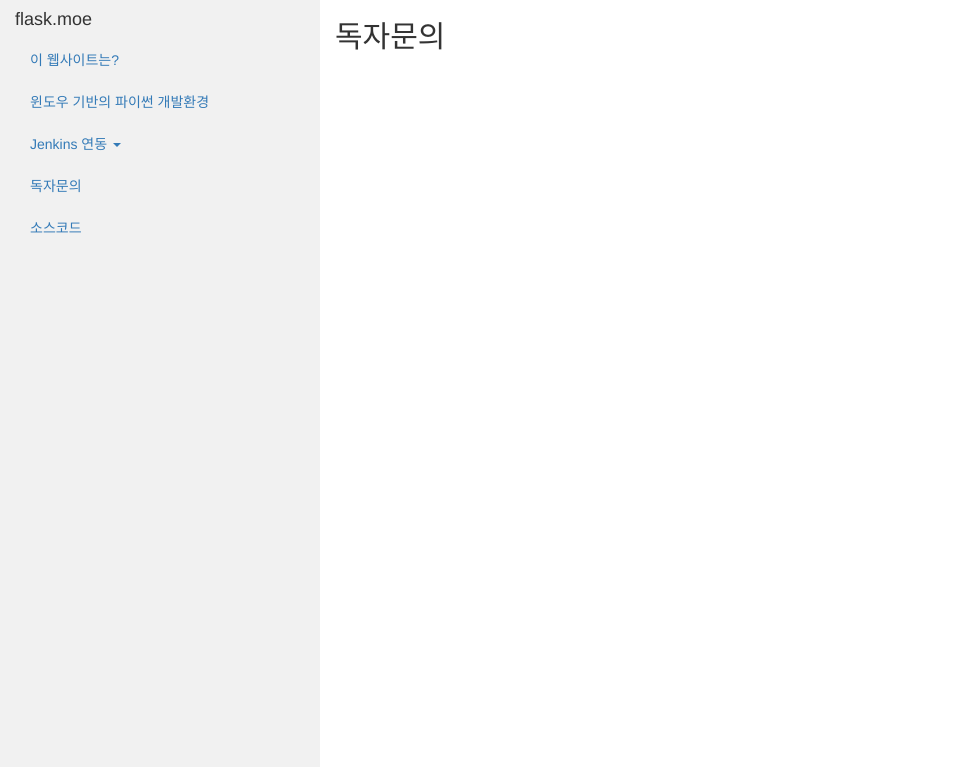
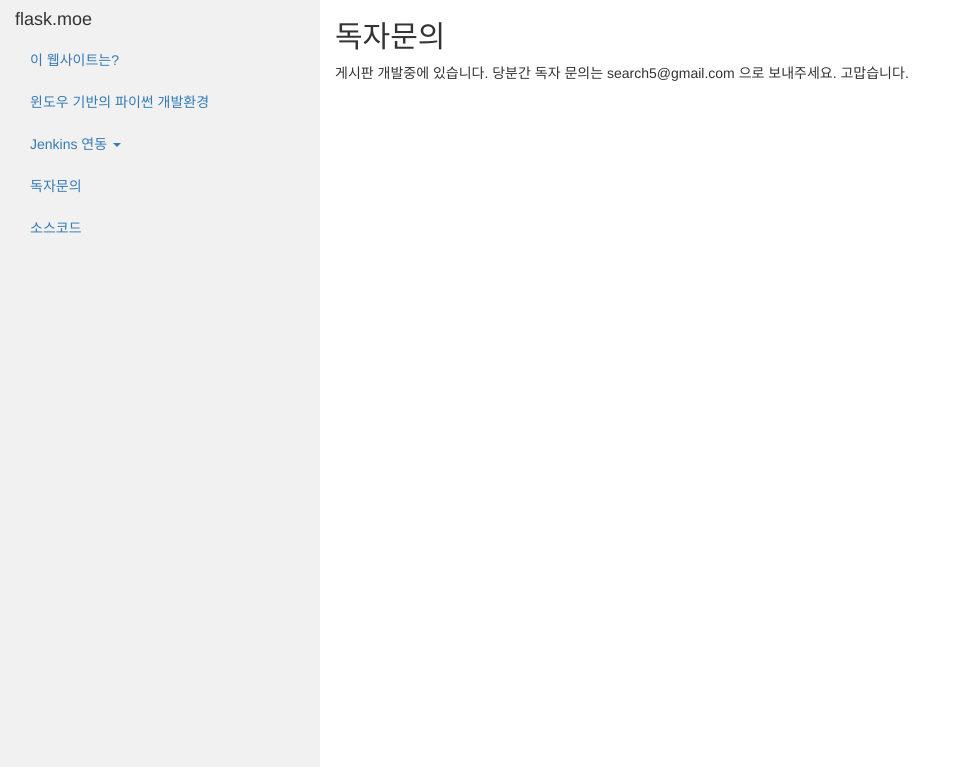
Before and after one commit to MrMoonKr/flask_moe-doc, a Python web app: template flask_moe/templates/qna/list.html in a window 1280 px wide. Shown: the top 767 px of the page, without its empty margins (0-953 px from the left). Run offline with Jinja, Linux system fonts and the light colour scheme; the template is opened without the code that fills it, so the values that code supplies are empty; some libraries are stand-ins or nearby versions.

Commit message:
qna 화면 내용 수정

```diff
--- a/flask_moe/templates/qna/list.html
+++ b/flask_moe/templates/qna/list.html
@@ -5,4 +5,5 @@
 
 {% block content_block %}
     <h2>독자문의</h2>
+    <p>게시판 개발중에 있습니다. 당분간 독자 문의는 search5@gmail.com 으로 보내주세요. 고맙습니다.</p>
 {% endblock %}
```
